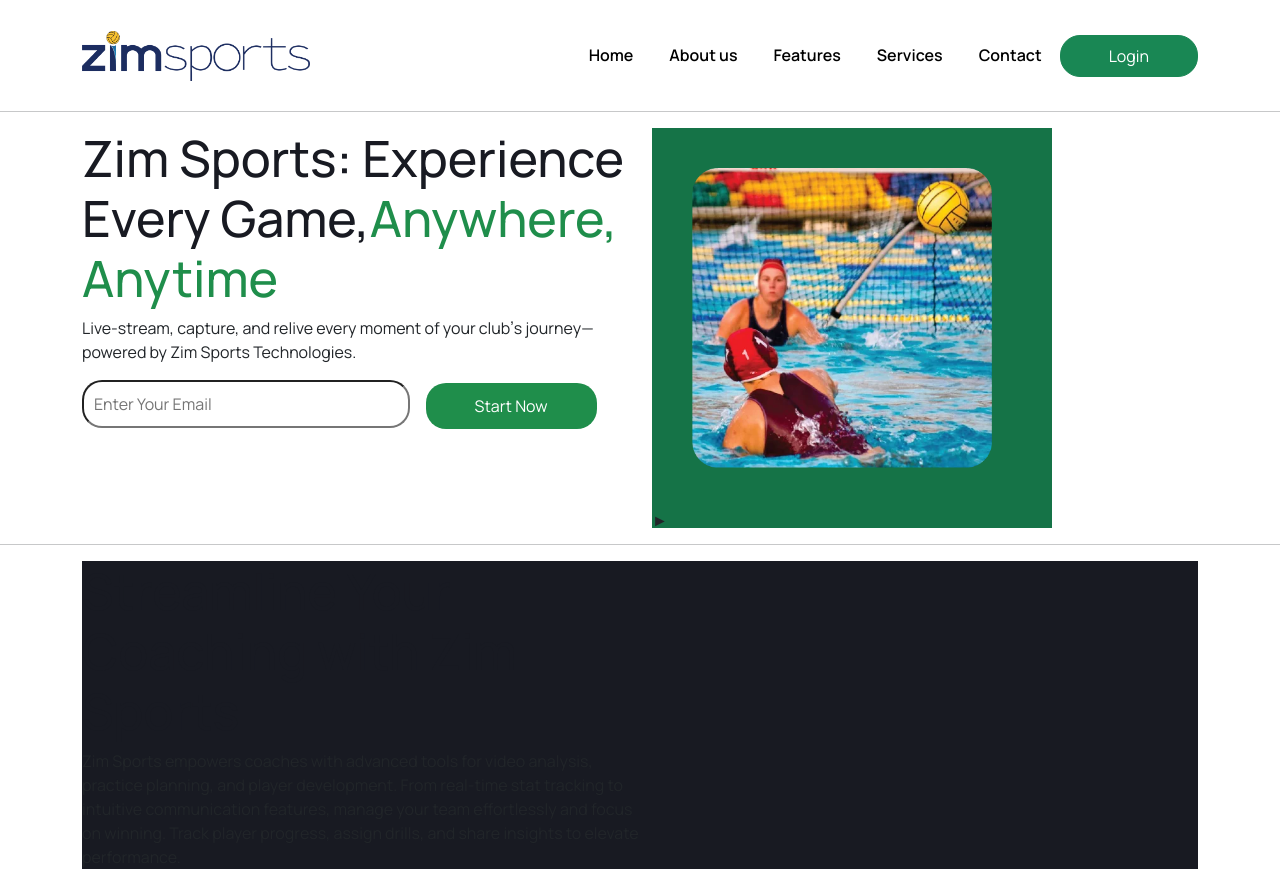
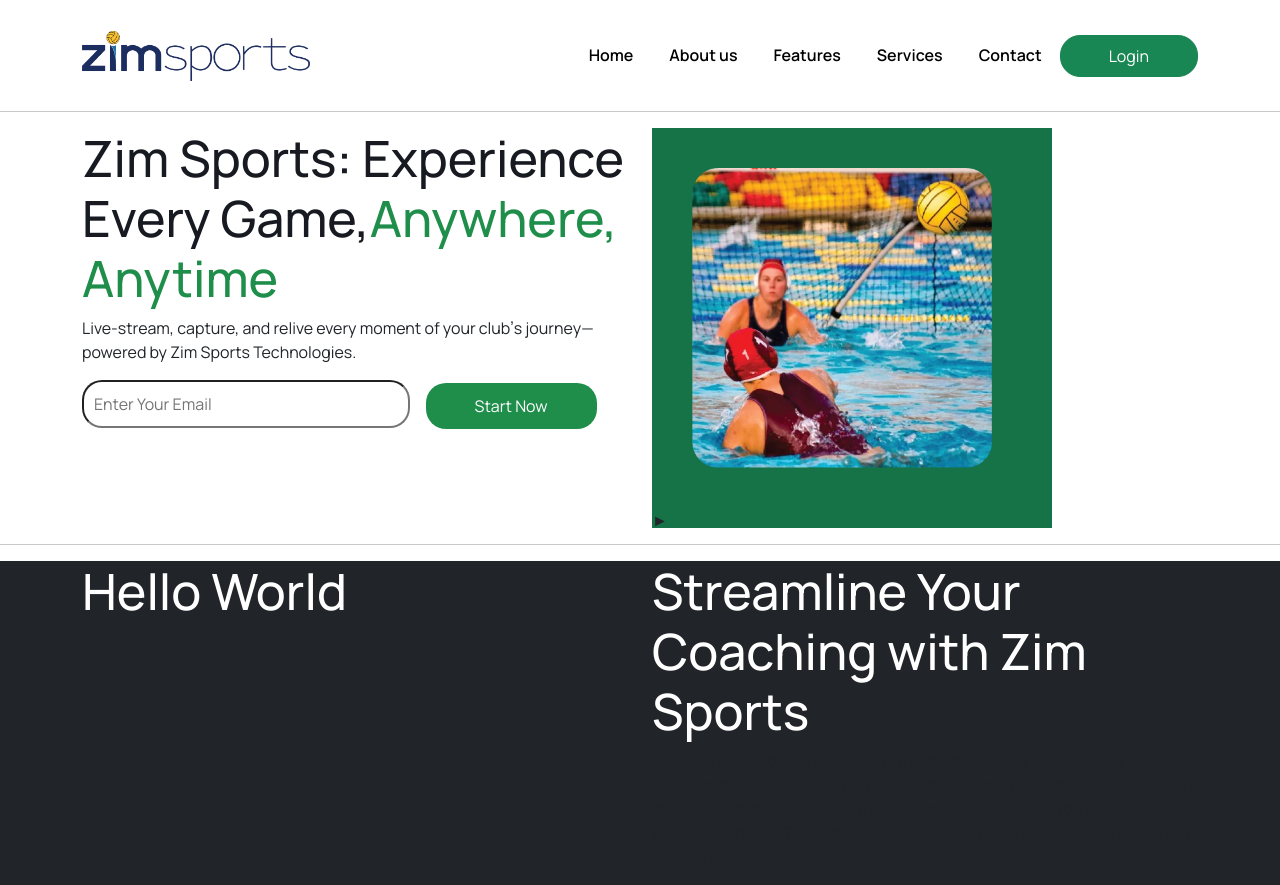
Before and after one commit to Zeeshanprojects/ZimSportsWebsite, a React (Vite) app in the folder zimsports/: page / in a window 1280 px wide. Built offline with nearby package versions, Linux system fonts and the light colour scheme; the HTML template or start-up script is replaced by a standard one.

Commit message:
code updated

```diff
--- a/zimsports/src/Pages/Home.jsx
+++ b/zimsports/src/Pages/Home.jsx
@@ -37,21 +37,25 @@ export default function Home() {
         </div>
       </div>
       <hr/>
+
+             <div className="background bg-dark">
          <div className="container">
             <div className="row">
-            <div className="col-sm-12 col-md-12 col-md-12 col-lg-12 col-xl-12">
-                <div className="background">
-                    <div className="col-sm-12 col=md-12 col-lg-6 col-xl-6">
+                <div className="col-sm-12 col-md-12 col-lg-6 col-xl-6">
 
+            <h1>Hello World</h1>
                 </div>
-                    <div className="col-sm-12 col=md-12 col-lg-6 col-xl-6">
+                 <div className="col-sm-12 col-md-12 col-lg-6 col-xl-6">
+
            <h1>Streamline Your Coaching with Zim Sports</h1>
            <p>Zim Sports empowers coaches with advanced tools for video analysis, practice planning, and player development. From real-time stat tracking to intuitive communication features, manage your team effortlessly and focus on winning. Track player progress, assign drills, and share insights to elevate performance.</p>
                 </div>
             </div>
          </div>
+
+
             </div>
-      </div>
+
     </>
   );
 }
--- a/zimsports/src/assets/CSS/Home.css
+++ b/zimsports/src/assets/CSS/Home.css
@@ -27,6 +27,6 @@ input {
   height: 300px;
   margin: 40px;
 }
-.background{
-    background-color: #181A22;
+.background h1{
+    color: white !important;
 }
```
Lines whose indentation alone changed are shown as unchanged.
